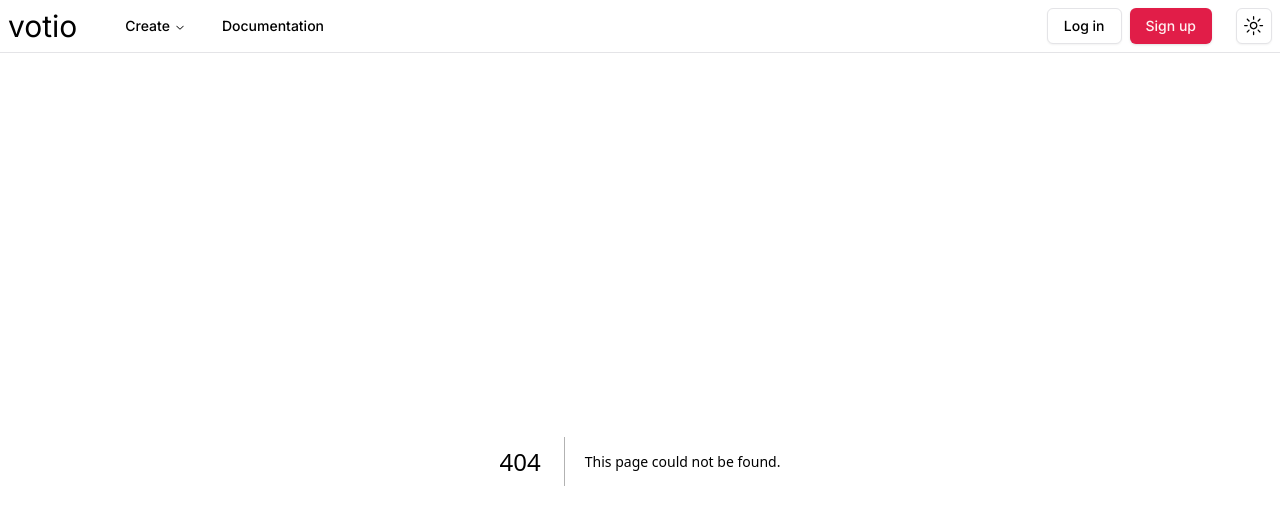
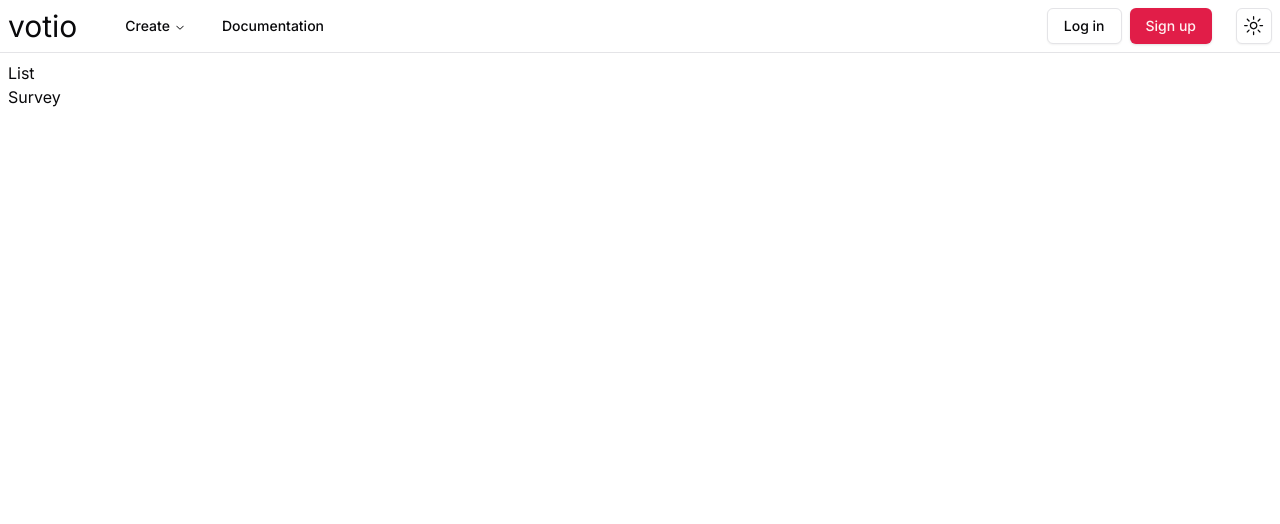
Before and after one commit to QuietSup/votio, a Next.js app in the folder client/: page /create in a window 1280 px wide. Before the commit this address had no page. Shown: the top 524 px of the page. Built offline with nearby package versions, Linux system fonts and the light colour scheme.

Commit message:
chore(client): create ui for Create pages

```diff
--- /dev/null
+++ b/client/src/app/create/page.tsx
@@ -0,0 +1,10 @@
+import Link from "next/link";
+
+export default function Page() {
+  return (
+    <>
+      <div>List</div>
+      <Link href={"/survey"}>Survey</Link>
+    </>
+  );
+}
--- /dev/null
+++ b/client/src/app/create/survey/page.tsx
@@ -0,0 +1,7 @@
+export default function Page() {
+  return (
+    <>
+      <div>Survey</div>
+    </>
+  );
+}
```
